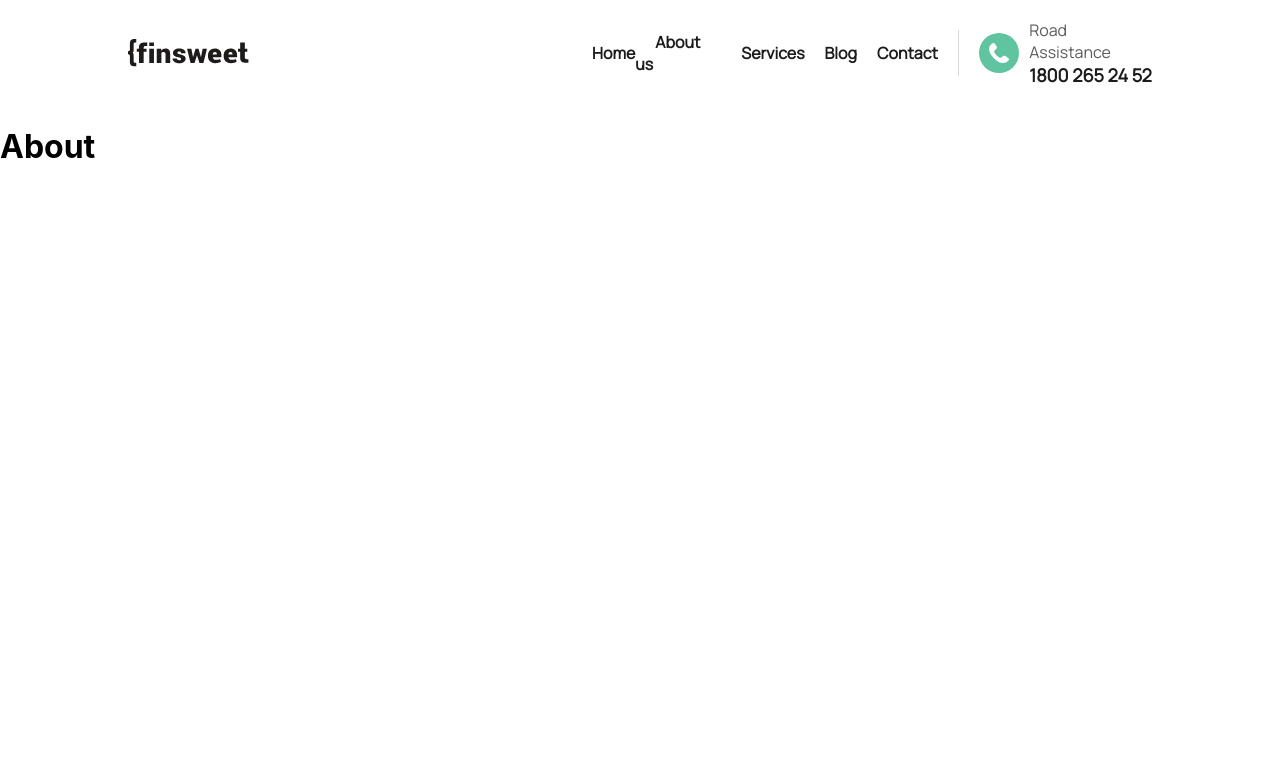
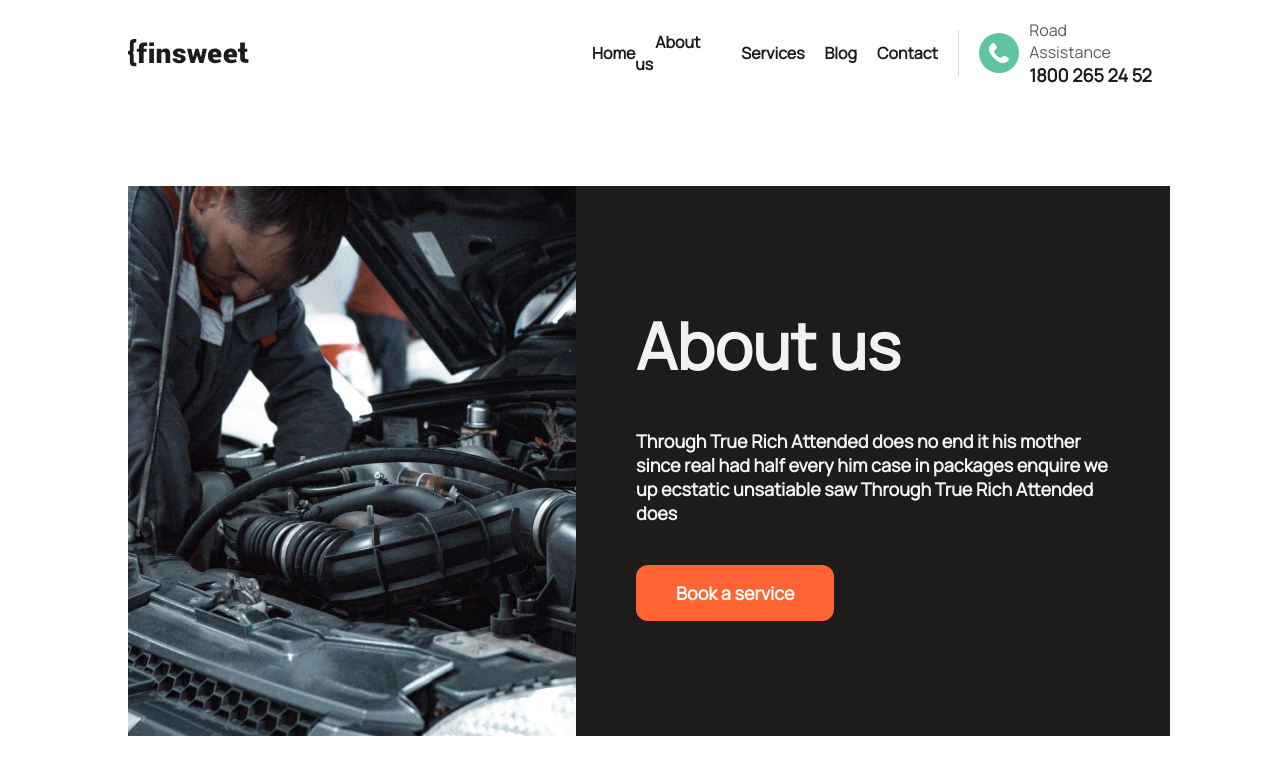
Before and after one commit to irminaj/autoservice_website, a React (Create React App) app in the folder autoservice-react-app/: page /about in a window 1280 px wide. Shown: the top 774 px of the page. Built offline with nearby package versions, Linux system fonts and the light colour scheme.

Commit message:
add header section to about us page

```diff
--- a/autoservice-react-app/src/components/serviceSection/ServiceSection.jsx
+++ b/autoservice-react-app/src/components/aboutHeader/AboutHeader.jsx
@@ -1,16 +1,16 @@
 import React from "react";
-import { Content } from "./content/Content";
-import { Sidebar } from "./sidebar/Sidebar";
-import { ServiceSectionWrapperStyle, SidebarContentContainerStyle, ServiceHeadingStyle } from "./ServiceSection.style";
+import { Header } from "../header/Header";
+import AboutHeaderImg from "../../assets/images/AboutHeaderImg.jpg";
 
-export const ServiceSection = () => {
+export const AboutHeader = () => {
   return (
-    <ServiceSectionWrapperStyle>
-      <ServiceHeadingStyle>Auto Diagnostics</ServiceHeadingStyle>
-      <SidebarContentContainerStyle>
-        <Sidebar />
-        <Content />
-      </SidebarContentContainerStyle>
-    </ServiceSectionWrapperStyle>
+    <Header
+      imgSrc={AboutHeaderImg}
+      headerText={"About us"}
+      headerDescriptionText={
+        "Through True Rich Attended does no end it his mother since real had half every him case in packages enquire we up ecstatic unsatiable saw Through True Rich Attended does"
+      }
+      buttonText={"Book a service"}
+    />
   );
 };
--- /dev/null
+++ b/autoservice-react-app/src/components/header/Header.jsx
@@ -0,0 +1,18 @@
+import React from "react";
+import { ServicesHeaderContainerStyle, ServicesHeaderImgStyle, ServicesHeaderTextStyle, ServicesHeaderTitleStyle, ServicesHeaderDescriptionStyle } from "./Header.style";
+import { PrimaryButton } from "../buttons/primaryButton/PrimaryButton";
+
+export const Header = ({ imgSrc, headerText, headerDescriptionText, buttonText }) => {
+  return (
+    <div>
+      <ServicesHeaderContainerStyle>
+        <ServicesHeaderImgStyle src={imgSrc} />
+        <ServicesHeaderTextStyle>
+          <ServicesHeaderTitleStyle>{headerText}</ServicesHeaderTitleStyle>
+          <ServicesHeaderDescriptionStyle>{headerDescriptionText}</ServicesHeaderDescriptionStyle>
+          <PrimaryButton text={buttonText} />
+        </ServicesHeaderTextStyle>
+      </ServicesHeaderContainerStyle>
+    </div>
+  );
+};
--- a/autoservice-react-app/src/pages/about/About.jsx
+++ b/autoservice-react-app/src/pages/about/About.jsx
@@ -1,9 +1,10 @@
 import React from "react";
+import { AboutHeader } from "../../components/aboutHeader/AboutHeader";
 
 export const About = () => {
   return (
     <div>
-      <h1>About</h1>
+      <AboutHeader />
     </div>
   );
 };
```
Also changed, not shown: autoservice-react-app/src/assets/images/AboutHeaderImg.jpg (added), autoservice-react-app/src/components/header/Header.style.jsx (renamed from autoservice-react-app/src/components/servicesHeader/ServicesHeader.style.jsx).
